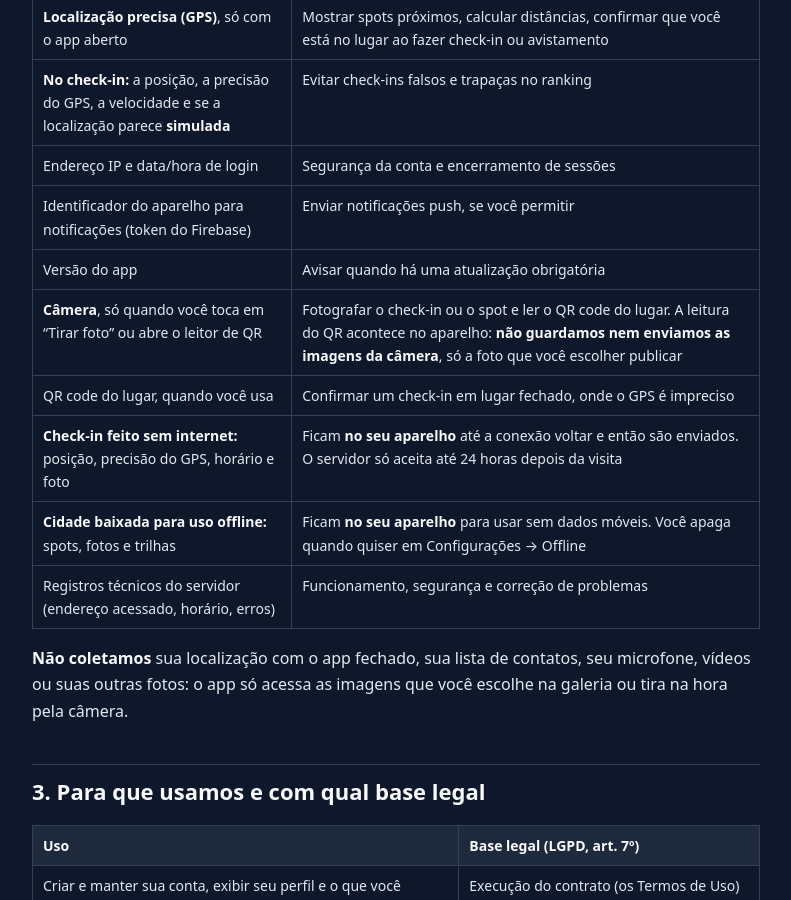
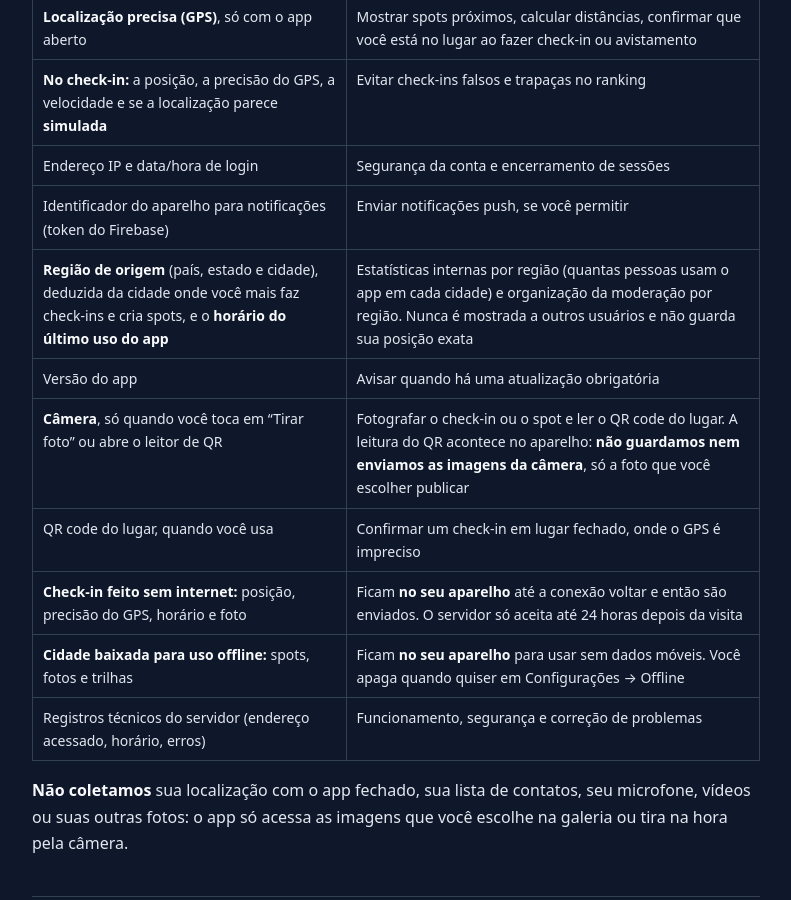
Before and after one commit to userm4c/cityspots-site, a Jekyll site: the page built from privacidade.md, in a window 1280 px wide and 900 px high, scrolled down 1720 px. Shown: the whole window, without its empty margins (244-1035 px from the left). Built offline with Jekyll 4.4.1, drawn with Linux system fonts in a browser that asks for light colours; part of the change alters nothing that is shown; some of the changed text lies outside the part shown.

Commit message:
Privacidade: região de origem e último uso (estatísticas internas)

```diff
--- a/privacidade.md
+++ b/privacidade.md
@@ -4,7 +4,7 @@ title: Política de Privacidade
 permalink: /privacidade/
 ---
 
-**Última atualização:** 11 de outubro de 2026
+**Última atualização:** 12 de outubro de 2026
 
 Esta política explica quais dados o CitySpots coleta, para que usa, com quem compartilha, por quanto tempo guarda e como você controla tudo isso. Ela segue a **Lei Geral de Proteção de Dados (LGPD, Lei nº 13.709/2018)**.
 
@@ -50,6 +50,7 @@ Esta política explica quais dados o CitySpots coleta, para que usa, com quem co
 | **No check-in:** a posição, a precisão do GPS, a velocidade e se a localização parece **simulada** | Evitar check-ins falsos e trapaças no ranking |
 | Endereço IP e data/hora de login | Segurança da conta e encerramento de sessões |
 | Identificador do aparelho para notificações (token do Firebase) | Enviar notificações push, se você permitir |
+| **Região de origem** (país, estado e cidade), deduzida da cidade onde você mais faz check-ins e cria spots, e o **horário do último uso do app** | Estatísticas internas por região (quantas pessoas usam o app em cada cidade) e organização da moderação por região. Nunca é mostrada a outros usuários e não guarda sua posição exata |
 | Versão do app | Avisar quando há uma atualização obrigatória |
 | **Câmera**, só quando você toca em "Tirar foto" ou abre o leitor de QR | Fotografar o check-in ou o spot e ler o QR code do lugar. A leitura do QR acontece no aparelho: **não guardamos nem enviamos as imagens da câmera**, só a foto que você escolher publicar |
 | QR code do lugar, quando você usa | Confirmar um check-in em lugar fechado, onde o GPS é impreciso |
```
